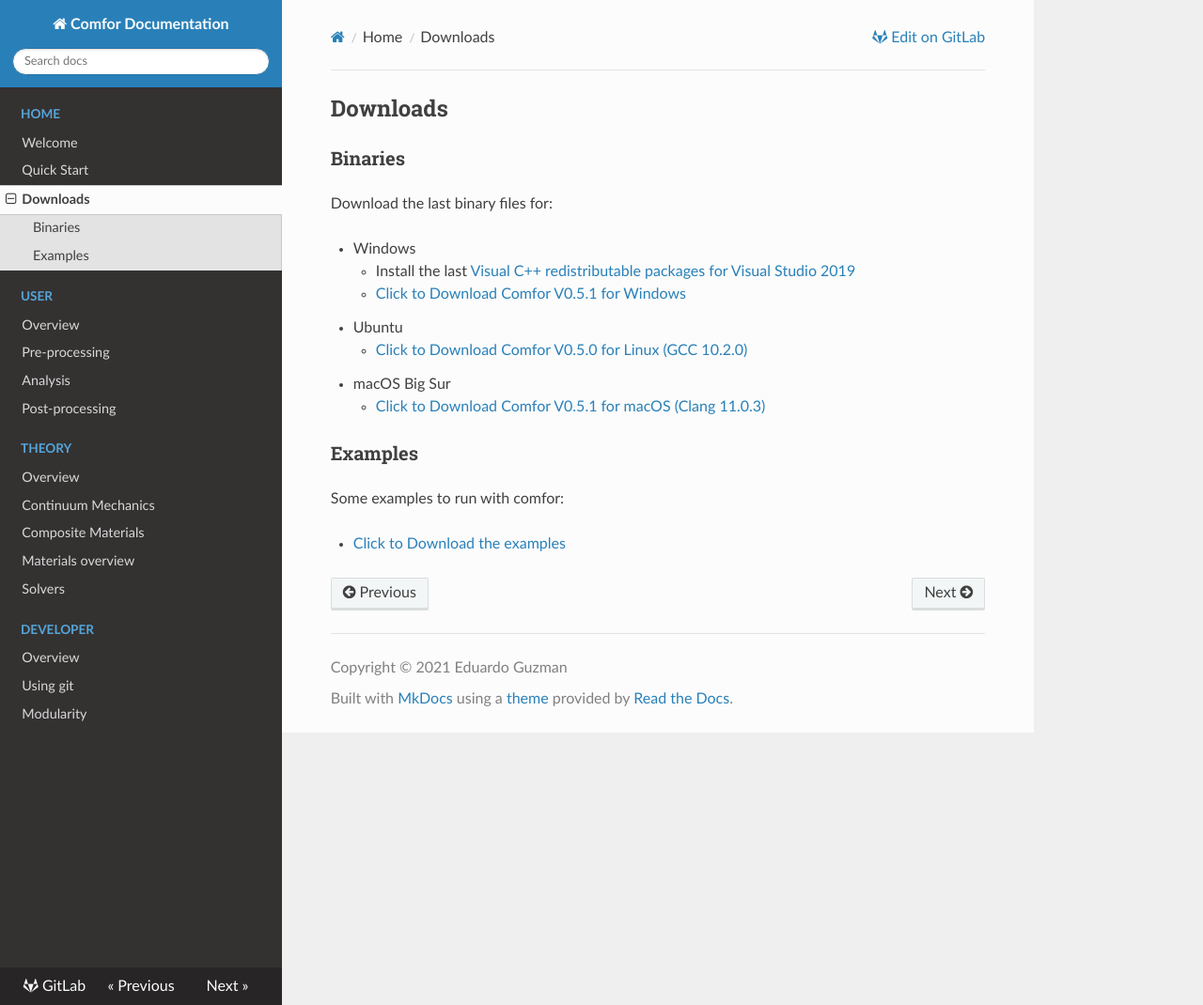
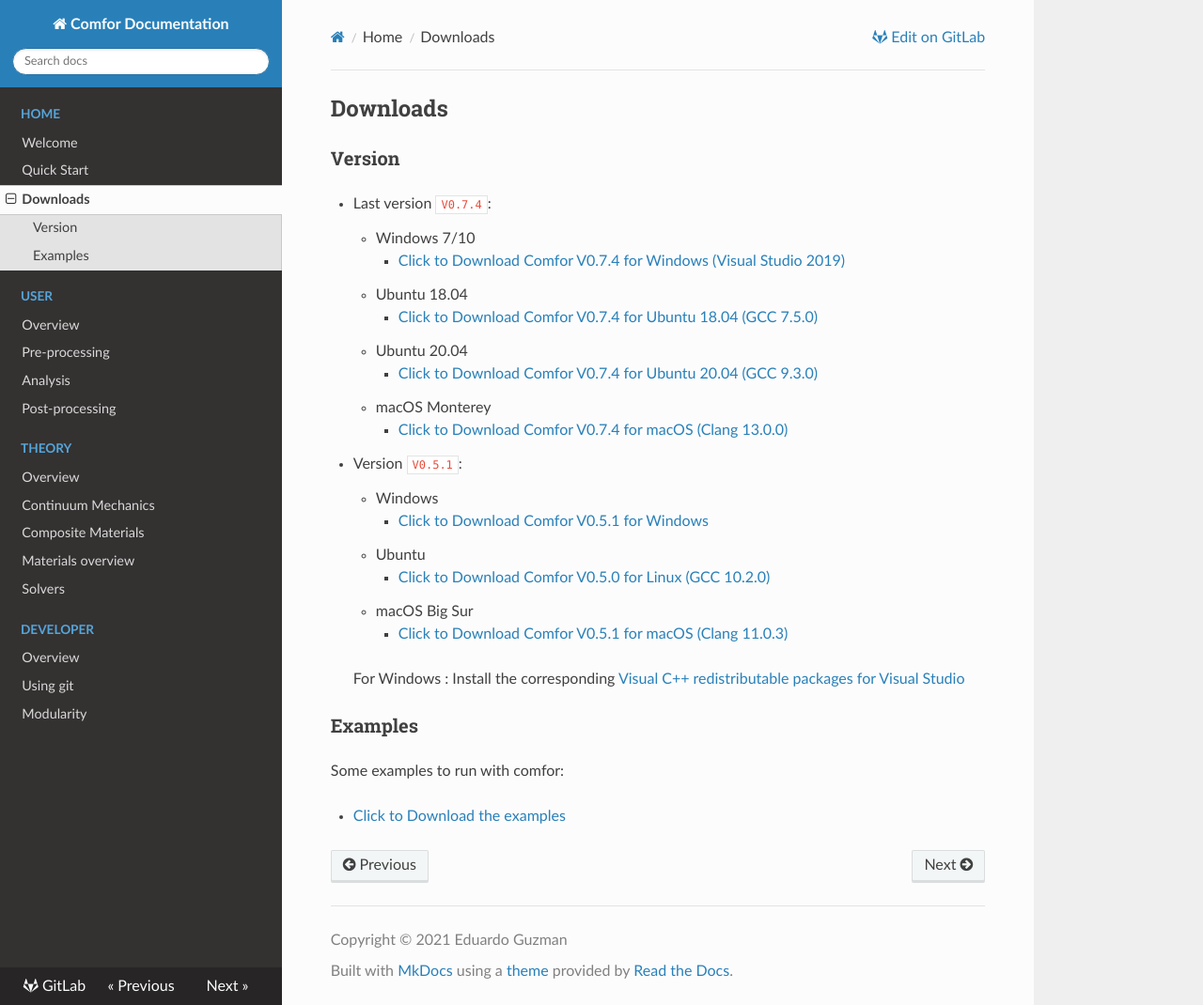
Before and after one commit to innovamics/comfor-doc, an MkDocs documentation site: the page built from docs/overview/download_page.md, in a window 1280 px wide and 1070 px high. Shown: the whole window at 94% size. Built offline with MkDocs 1.6.1, drawn with Linux system fonts in a browser that asks for light colours; nearby versions of some CDN libraries.

Commit message:
Update download_page.md

```diff
--- a/docs/overview/download_page.md
+++ b/docs/overview/download_page.md
@@ -1,16 +1,29 @@
 # Downloads
 
-## Binaries
+## Version
 
-Download the last binary files for:
+- Last version `V0.7.4`:
 
-- Windows
-    - Install the last [Visual C++ redistributable packages for Visual Studio 2019](https://support.microsoft.com/en-us/topic/the-latest-supported-visual-c-downloads-2647da03-1eea-4433-9aff-95f26a218cc0)
-    - <a href="../../assets/bin/COMFOR_V0_5_1.exe" download>Click to Download Comfor V0.5.1 for Windows</a>
-- Ubuntu
-    - <a href="../../assets/bin/COMFOR_V0_5_0_GCC_10_2_0" download>Click to Download Comfor V0.5.0 for Linux (GCC 10.2.0)</a>
-- macOS Big Sur
-    - <a href="../../assets/bin/COMFOR_V0_5_1_OSX_clang11" download>Click to Download Comfor V0.5.1 for macOS (Clang 11.0.3)</a>
+    - Windows 7/10
+        - <a href="../../assets/bin/V0_7_4/COMFOR_V0_7_4_VS2019.exe" download>Click to Download Comfor V0.7.4 for Windows (Visual Studio 2019)</a>
+    - Ubuntu 18.04
+        - <a href="../../assets/bin/V0_7_4/COMFOR_V0_7_4_GCC7_5" download>Click to Download Comfor V0.7.4 for Ubuntu 18.04 (GCC 7.5.0)</a>
+    - Ubuntu 20.04
+        - <a href="../../assets/bin/V0_7_4/COMFOR_V0_7_4_GCC9_3" download>Click to Download Comfor V0.7.4 for Ubuntu 20.04 (GCC 9.3.0)</a>
+    - macOS Monterey
+        - <a href="../../assets/bin/V0_7_4/COMFOR_V0_7_4_CLANG13" download>Click to Download Comfor V0.7.4 for macOS (Clang 13.0.0)</a>
+
+- Version `V0.5.1`:
+
+    - Windows
+        - <a href="../../assets/bin/COMFOR_V0_5_1.exe" download>Click to Download Comfor V0.5.1 for Windows</a>
+    - Ubuntu
+        - <a href="../../assets/bin/COMFOR_V0_5_0_GCC_10_2_0" download>Click to Download Comfor V0.5.0 for Linux (GCC 10.2.0)</a>
+    - macOS Big Sur
+        - <a href="../../assets/bin/COMFOR_V0_5_1_OSX_clang11" download>Click to Download Comfor V0.5.1 for macOS (Clang 11.0.3)</a>
+
+> For Windows : Install the corresponding [Visual C++ redistributable packages for Visual Studio](https://support.microsoft.com/en-us/topic/the-latest-supported-visual-c-downloads-2647da03-1eea-4433-9aff-95f26a218cc0)
+
 
 ## Examples
 
```
